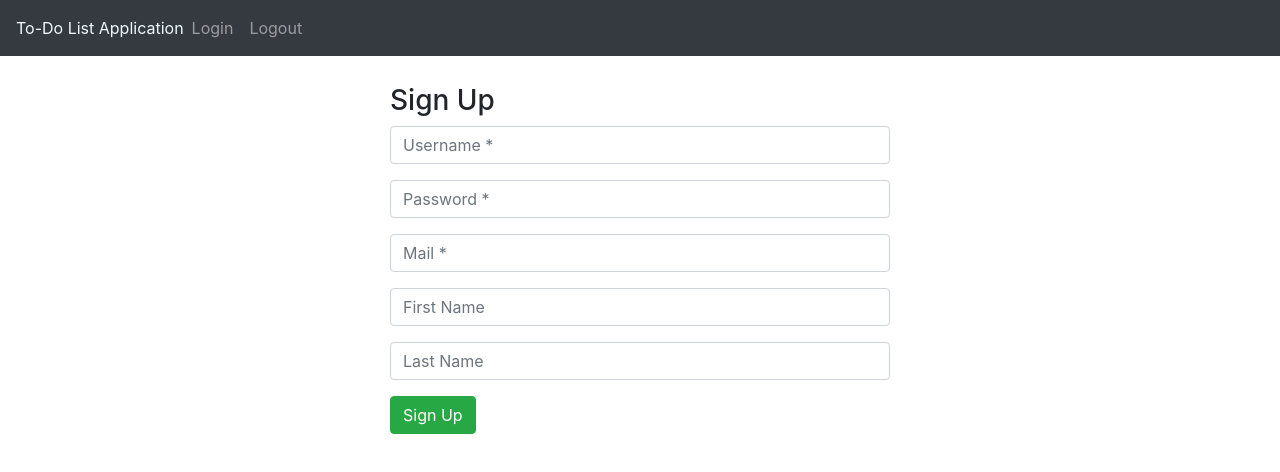
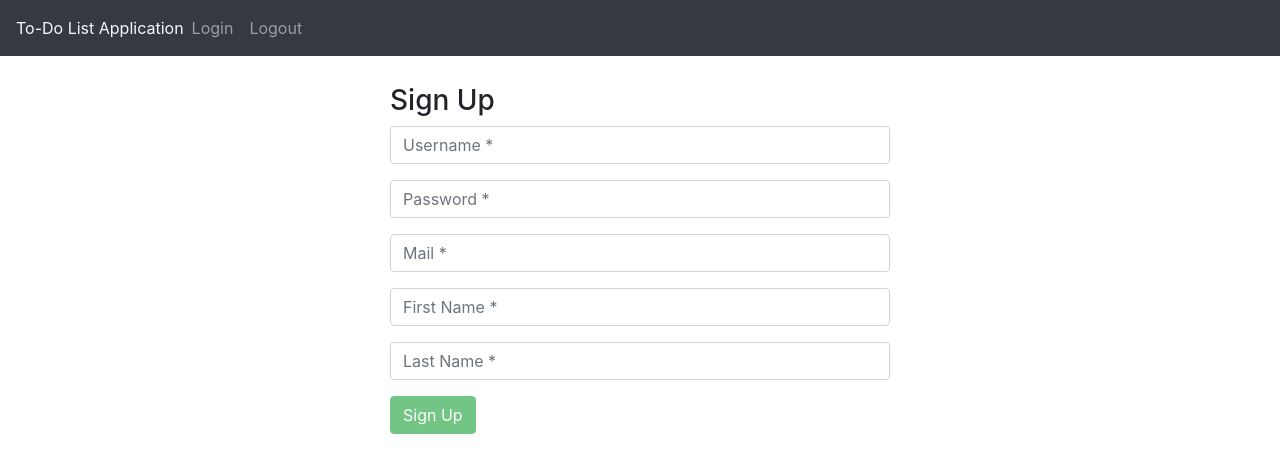
Before and after one commit to atacankullabci/todo-app-client, an Angular app: page /sign-up in a window 1280 px wide. Shown: the top 472 px of the page. Built offline with nearby package versions, Linux system fonts and the light colour scheme.

Commit message:
Toastr notifications added

```diff
--- a/angular.json
+++ b/angular.json
@@ -26,7 +26,8 @@
             "styles": [
               "src/styles.css",
               "node_modules/bootstrap/dist/css/bootstrap.min.css",
-              "node_modules/font-awesome/css/font-awesome.min.css"
+              "node_modules/font-awesome/css/font-awesome.min.css",
+              "node_modules/ngx-toastr/toastr.css"
             ],
             "scripts": [
               "node_modules/bootstrap/dist/css/bootstrap.min.css"
@@ -94,7 +95,8 @@
             "styles": [
               "src/styles.css",
               "node_modules/bootstrap/dist/css/bootstrap.min.css",
-              "node_modules/font-awesome/css/font-awesome.min.css"
+              "node_modules/font-awesome/css/font-awesome.min.css",
+              "node_modules/ngx-toastr/toastr.css"
             ],
             "scripts": [
               "node_modules/bootstrap/dist/css/bootstrap.min.css"
--- a/src/app/shared/login/login.component.ts
+++ b/src/app/shared/login/login.component.ts
@@ -2,6 +2,7 @@ import {Component} from '@angular/core';
 import {Router} from '@angular/router';
 import {LoginService} from '../../authentication/login.service';
 import {FormBuilder} from '@angular/forms';
+import {ToastrService} from 'ngx-toastr';
 
 
 @Component({
@@ -19,7 +20,8 @@ export class LoginComponent {
 
   constructor(private router: Router,
               private loginService: LoginService,
-              private fb: FormBuilder) {
+              private fb: FormBuilder,
+              private toastr: ToastrService) {
   }
 
   login() {
@@ -29,13 +31,18 @@ export class LoginComponent {
       }
     ).subscribe(
       response => this.setToken(response),
-      err => console.log(err)
+      err => this.errorMsg()
     );
   }
 
   setToken(response) {
+    this.toastr.success('Login Successful !');
     this.token = response;
     this.navigateToHomePage();
+  }
+
+  errorMsg() {
+    this.toastr.error('Login failed !');
   }
 
   navigateToHomePage() {
--- a/src/app/shared/signup/signup.component.html
+++ b/src/app/shared/signup/signup.component.html
@@ -34,19 +34,24 @@
             </div>
             <div class="form-group">
               <input type="text" class="form-control" name="firstName"
-                     id="firstName" placeholder="First Name"
+                     id="firstName" placeholder="First Name *"
                      formControlName="firstName">
+              <div *ngIf="signupForm.get('firstName').invalid && signupForm.get('firstName').touched"
+                   class="alert alert-danger login-validator">Firstname is required
+              </div>
             </div>
             <div class="form-group">
               <input type="text" class="form-control" name="lastName"
-                     id="lastName" placeholder="Last Name"
+                     id="lastName" placeholder="Last Name *"
                      formControlName="lastName">
+              <div *ngIf="signupForm.get('lastName').invalid && signupForm.get('lastName').touched"
+                   class="alert alert-danger login-validator">Lastname is required
+              </div>
             </div>
             <div class="contain">
               <div class="row justify-content-between">
                 <div class="col-4 ">
-                  <button class="btn btn-success"
-                          type="submit">
+                  <button class="btn btn-success" [disabled]="!signupForm.valid">
                     Sign Up
                   </button>
                 </div>
--- a/src/app/shared/signup/signup.component.ts
+++ b/src/app/shared/signup/signup.component.ts
@@ -2,6 +2,7 @@ import {Component, OnInit} from '@angular/core';
 import {FormBuilder, Validators} from '@angular/forms';
 import {AuthenticationProvider} from '../../core/auth/auth-jwt.service';
 import {Router} from '@angular/router';
+import {ToastrService} from 'ngx-toastr';
 
 @Component({
   selector: 'app-signup',
@@ -19,8 +20,10 @@ export class SignupComponent implements OnInit {
   });
 
 
-  constructor(private fb: FormBuilder, private authProvider: AuthenticationProvider,
-              private route: Router) {
+  constructor(private fb: FormBuilder,
+              private authProvider: AuthenticationProvider,
+              private route: Router,
+              private toastr: ToastrService) {
   }
 
   ngOnInit(): void {
@@ -29,6 +32,8 @@ export class SignupComponent implements OnInit {
   signup() {
     this.authProvider.sendVerificationMail(this.signupForm.value).subscribe(() => {
       this.route.navigate(['/login']);
+    }, () => {
+      this.toastr.error('Registration failed ! Please try again');
     });
   }
 }
```
